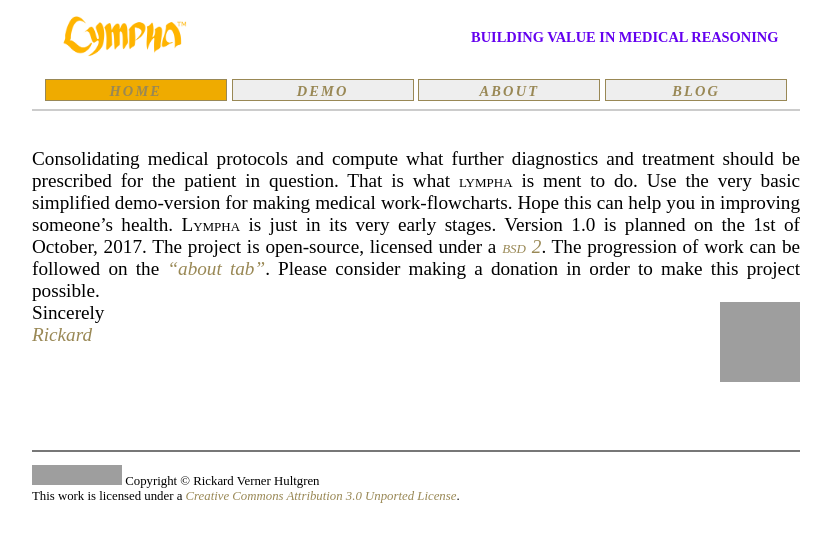
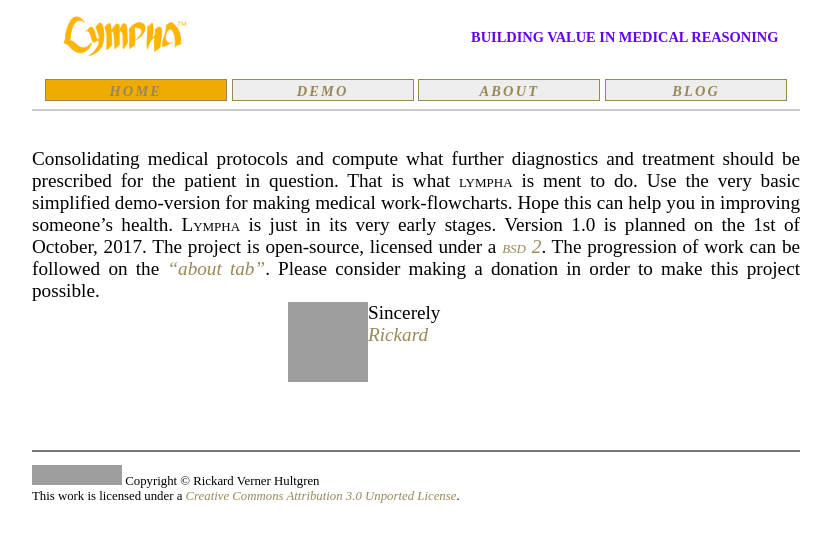
Before and after one commit to RickardHultgren/LYMPHA, a Jekyll site: the page built from index.md, in a window 1280 px wide. Shown: the top 542 px of the page, without its empty margins (224-1055 px from the left). Built offline with Jekyll 4.4.1, drawn with Linux system fonts in a browser that asks for light colours; some web fonts are replaced; our own code applies the rules of GitHub Pages for plain Markdown files; grey boxes are pictures that could not be loaded.

Commit message:
Update index.md

```diff
--- a/index.md
+++ b/index.md
@@ -8,7 +8,7 @@
 Consolidating medical protocols and compute what further diagnostics and treatment should be prescribed for the patient in question. That is what <span class="sc">lympha</span> is ment to do. Use the very basic simplified demo-version for making medical work-flowcharts. Hope this can help you in improving someone's health. <span class="sc">Lympha</span> is just in its very early stages. Version 1.0 is planned on the 1st of October, 2017. The project is open-source, licensed under a <a href="http://opensource.org/licenses/BSD-2-Clause"><span class="sc">bsd 2</span></a>. The progression of work can be followed on the <a href="about.md">"about tab"</a>. Please consider making a donation in order to make this project possible.
 
 
-<a href="https://github.com/RickardHultgren"><img src="https://avatars3.githubusercontent.com/u/16224494?v=3&s=80" style="float:right;" /></a>Sincerely<br><a href="https://github.com/RickardHultgren">Rickard</a>
+<a href="https://github.com/RickardHultgren"><img src="https://avatars3.githubusercontent.com/u/16224494?v=3&s=80" style="float:left;margin-left:20vw;" /></a>Sincerely<br><a href="https://github.com/RickardHultgren">Rickard</a>
 
 
 
```
